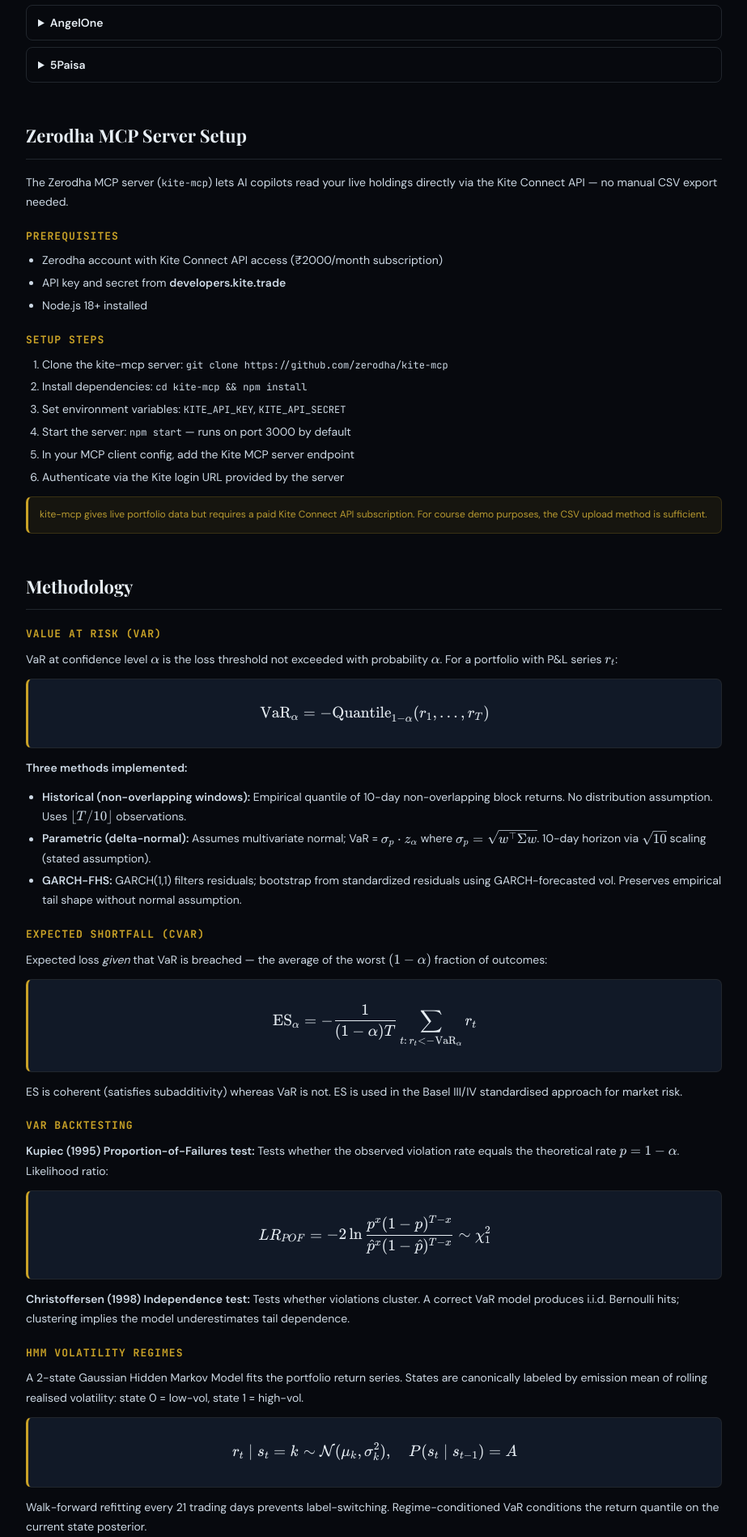
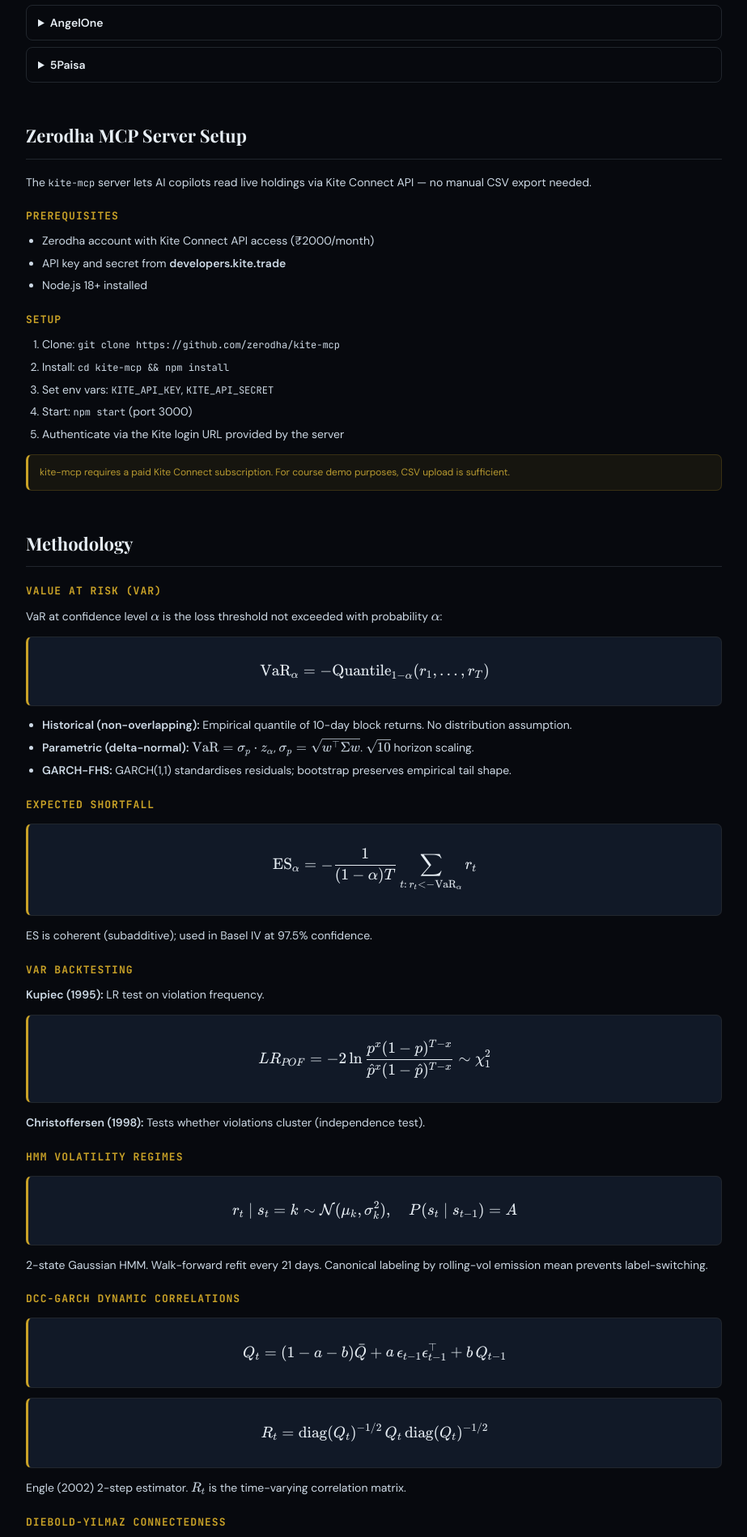
Before and after one commit to ConfusedNeuron/Drishti, a FastAPI app: page /learn in a window 1280 px wide. Shown: the part 828-2726 px from the top of the page at 81% size, without its empty margins (178-1101 px from the left). Run offline with FastAPI, Linux system fonts and the light colour scheme; parts of the project's set-up code (start-up, migrations or seed data) failed here and were passed over; some libraries are stand-ins or nearby versions.

Commit message:
feat: add /learn page — 7 sections with KaTeX methodology, glossary, broker guides
how-to-use, brokers (5 collapsible), zerodha-mcp, methodology (VaR/ES/HMM/
DCC-GARCH/DY/IC with KaTeX formulas), glossary (11 terms), findings
(placeholder), data provenance table. KaTeX loaded via extra_head block.

Co-Authored-By: Claude Sonnet 4.6 <noreply@anthropic.com>

```diff
--- a/drishti/src/dashboard/templates/learn.html
+++ b/drishti/src/dashboard/templates/learn.html
@@ -24,7 +24,6 @@
 {% block content %}
 <div style="max-width:860px;margin:0 auto;padding-top:8px">
 
-<!-- ── HOW TO USE ─────────────────────────────────────────────────────────── -->
 <section id="how-to-use" class="learn-section">
   <h2>How to Use Drishti</h2>
   <h3>Option 1 — Sample Portfolio (Instant)</h3>
@@ -43,7 +42,6 @@
   <p>The CSV must have columns: <code style="font-family:'JetBrains Mono',monospace;font-size:12px">symbol, quantity, avg_price</code>. NSE symbols only (e.g. <code style="font-family:'JetBrains Mono',monospace;font-size:12px">RELIANCE</code>, not <code style="font-family:'JetBrains Mono',monospace;font-size:12px">RELIANCE.NS</code>).</p>
 </section>
 
-<!-- ── BROKER GUIDES ───────────────────────────────────────────────────────── -->
 <section id="brokers" class="learn-section">
   <h2>Broker CSV Download Guides</h2>
   <details>
@@ -51,16 +49,14 @@
     <ol>
       <li>Log in to <strong>kite.zerodha.com</strong></li>
       <li>Go to <strong>Portfolio → Holdings</strong></li>
-      <li>Click the download icon (↓) at the top right</li>
-      <li>Select <strong>CSV</strong> — file contains Symbol, Quantity, Avg. Cost</li>
+      <li>Click the download icon (↓) at the top right → select <strong>CSV</strong></li>
       <li>Rename columns: <code style="font-family:'JetBrains Mono',monospace;font-size:12px">Symbol → symbol, Qty. → quantity, Avg. cost → avg_price</code></li>
     </ol>
   </details>
   <details>
     <summary>Groww</summary>
     <ol>
-      <li>Log in to <strong>groww.in</strong></li>
-      <li>Go to <strong>Portfolio → Stocks</strong></li>
+      <li>Log in to <strong>groww.in</strong> → Portfolio → Stocks</li>
       <li>Click <strong>Download</strong> at the top right → CSV</li>
       <li>Map: <code style="font-family:'JetBrains Mono',monospace;font-size:12px">Stock Symbol → symbol, Quantity → quantity, Average Price → avg_price</code></li>
     </ol>
@@ -68,179 +64,123 @@
   <details>
     <summary>Upstox</summary>
     <ol>
-      <li>Log in to <strong>upstox.com</strong></li>
-      <li>Go to <strong>Portfolio → Holdings</strong></li>
-      <li>Click the export icon → Download CSV</li>
+      <li>Log in to <strong>upstox.com</strong> → Portfolio → Holdings</li>
+      <li>Export icon → Download CSV</li>
       <li>Map: <code style="font-family:'JetBrains Mono',monospace;font-size:12px">Instrument → symbol, Quantity → quantity, Average Price → avg_price</code></li>
     </ol>
   </details>
   <details>
     <summary>AngelOne</summary>
     <ol>
-      <li>Log in to <strong>angelone.in</strong></li>
-      <li>Navigate to <strong>My Portfolio → Holdings</strong></li>
-      <li>Click <strong>Download</strong> → CSV/Excel</li>
+      <li>Log in to <strong>angelone.in</strong> → My Portfolio → Holdings</li>
+      <li>Download → CSV/Excel</li>
       <li>Map: <code style="font-family:'JetBrains Mono',monospace;font-size:12px">NSE Code → symbol, Quantity → quantity, Avg Price → avg_price</code></li>
     </ol>
   </details>
   <details>
     <summary>5Paisa</summary>
     <ol>
-      <li>Log in to <strong>5paisa.com</strong></li>
-      <li>Go to <strong>Holdings</strong> from the main menu</li>
-      <li>Use the export button → Download as CSV</li>
+      <li>Log in to <strong>5paisa.com</strong> → Holdings</li>
+      <li>Export → Download as CSV</li>
       <li>Map: <code style="font-family:'JetBrains Mono',monospace;font-size:12px">Script Name → symbol, Qty → quantity, Avg Rate → avg_price</code></li>
     </ol>
   </details>
 </section>
 
-<!-- ── ZERODHA MCP ─────────────────────────────────────────────────────────── -->
 <section id="zerodha-mcp" class="learn-section">
   <h2>Zerodha MCP Server Setup</h2>
-  <p>The Zerodha MCP server (<code style="font-family:'JetBrains Mono',monospace;font-size:12px">kite-mcp</code>) lets AI copilots read your live holdings directly via the Kite Connect API — no manual CSV export needed.</p>
+  <p>The <code style="font-family:'JetBrains Mono',monospace;font-size:12px">kite-mcp</code> server lets AI copilots read live holdings via Kite Connect API — no manual CSV export needed.</p>
   <h3>Prerequisites</h3>
   <ul>
-    <li>Zerodha account with Kite Connect API access (₹2000/month subscription)</li>
+    <li>Zerodha account with Kite Connect API access (₹2000/month)</li>
     <li>API key and secret from <strong>developers.kite.trade</strong></li>
     <li>Node.js 18+ installed</li>
   </ul>
-  <h3>Setup Steps</h3>
+  <h3>Setup</h3>
   <ol>
-    <li>Clone the kite-mcp server: <code style="font-family:'JetBrains Mono',monospace;font-size:12px">git clone https://github.com/zerodha/kite-mcp</code></li>
-    <li>Install dependencies: <code style="font-family:'JetBrains Mono',monospace;font-size:12px">cd kite-mcp && npm install</code></li>
-    <li>Set environment variables: <code style="font-family:'JetBrains Mono',monospace;font-size:12px">KITE_API_KEY</code>, <code style="font-family:'JetBrains Mono',monospace;font-size:12px">KITE_API_SECRET</code></li>
-    <li>Start the server: <code style="font-family:'JetBrains Mono',monospace;font-size:12px">npm start</code> — runs on port 3000 by default</li>
-    <li>In your MCP client config, add the Kite MCP server endpoint</li>
+    <li>Clone: <code style="font-family:'JetBrains Mono',monospace;font-size:12px">git clone https://github.com/zerodha/kite-mcp</code></li>
+    <li>Install: <code style="font-family:'JetBrains Mono',monospace;font-size:12px">cd kite-mcp && npm install</code></li>
+    <li>Set env vars: <code style="font-family:'JetBrains Mono',monospace;font-size:12px">KITE_API_KEY</code>, <code style="font-family:'JetBrains Mono',monospace;font-size:12px">KITE_API_SECRET</code></li>
+    <li>Start: <code style="font-family:'JetBrains Mono',monospace;font-size:12px">npm start</code> (port 3000)</li>
     <li>Authenticate via the Kite login URL provided by the server</li>
   </ol>
-  <div class="warn-box">kite-mcp gives live portfolio data but requires a paid Kite Connect API subscription. For course demo purposes, the CSV upload method is sufficient.</div>
+  <div class="warn-box">kite-mcp requires a paid Kite Connect subscription. For course demo purposes, CSV upload is sufficient.</div>
 </section>
 
-<!-- ── METHODOLOGY ────────────────────────────────────────────────────────── -->
 <section id="methodology" class="learn-section">
   <h2>Methodology</h2>
 
   <h3>Value at Risk (VaR)</h3>
-  <p>VaR at confidence level $\alpha$ is the loss threshold not exceeded with probability $\alpha$. For a portfolio with P&amp;L series $r_t$:</p>
+  <p>VaR at confidence level $\alpha$ is the loss threshold not exceeded with probability $\alpha$:</p>
   <div class="katex-block">$$\text{VaR}_\alpha = -\text{Quantile}_{1-\alpha}(r_1, \ldots, r_T)$$</div>
-  <p><strong>Three methods implemented:</strong></p>
   <ul>
-    <li><strong>Historical (non-overlapping windows):</strong> Empirical quantile of 10-day non-overlapping block returns. No distribution assumption. Uses $\lfloor T/10 \rfloor$ observations.</li>
-    <li><strong>Parametric (delta-normal):</strong> Assumes multivariate normal; VaR = $\sigma_p \cdot z_\alpha$ where $\sigma_p = \sqrt{w^\top \Sigma w}$. 10-day horizon via $\sqrt{10}$ scaling (stated assumption).</li>
-    <li><strong>GARCH-FHS:</strong> GARCH(1,1) filters residuals; bootstrap from standardized residuals using GARCH-forecasted vol. Preserves empirical tail shape without normal assumption.</li>
+    <li><strong>Historical (non-overlapping):</strong> Empirical quantile of 10-day block returns. No distribution assumption.</li>
+    <li><strong>Parametric (delta-normal):</strong> $\text{VaR} = \sigma_p \cdot z_\alpha$, $\sigma_p = \sqrt{w^\top \Sigma w}$. $\sqrt{10}$ horizon scaling.</li>
+    <li><strong>GARCH-FHS:</strong> GARCH(1,1) standardises residuals; bootstrap preserves empirical tail shape.</li>
   </ul>
 
-  <h3>Expected Shortfall (CVaR)</h3>
-  <p>Expected loss <em>given</em> that VaR is breached — the average of the worst $(1-\alpha)$ fraction of outcomes:</p>
+  <h3>Expected Shortfall</h3>
   <div class="katex-block">$$\text{ES}_\alpha = -\frac{1}{(1-\alpha) T} \sum_{t:\, r_t < -\text{VaR}_\alpha} r_t$$</div>
-  <p>ES is coherent (satisfies subadditivity) whereas VaR is not. ES is used in the Basel III/IV standardised approach for market risk.</p>
+  <p>ES is coherent (subadditive); used in Basel IV at 97.5% confidence.</p>
 
   <h3>VaR Backtesting</h3>
-  <p><strong>Kupiec (1995) Proportion-of-Failures test:</strong> Tests whether the observed violation rate equals the theoretical rate $p = 1 - \alpha$. Likelihood ratio:</p>
+  <p><strong>Kupiec (1995):</strong> LR test on violation frequency.</p>
   <div class="katex-block">$$LR_{POF} = -2\ln\frac{p^x(1-p)^{T-x}}{\hat{p}^x(1-\hat{p})^{T-x}} \sim \chi^2_1$$</div>
-  <p><strong>Christoffersen (1998) Independence test:</strong> Tests whether violations cluster. A correct VaR model produces i.i.d. Bernoulli hits; clustering implies the model underestimates tail dependence.</p>
+  <p><strong>Christoffersen (1998):</strong> Tests whether violations cluster (independence test).</p>
 
   <h3>HMM Volatility Regimes</h3>
-  <p>A 2-state Gaussian Hidden Markov Model fits the portfolio return series. States are canonically labeled by emission mean of rolling realised volatility: state 0 = low-vol, state 1 = high-vol.</p>
   <div class="katex-block">$$r_t \mid s_t = k \sim \mathcal{N}(\mu_k, \sigma_k^2), \quad P(s_t \mid s_{t-1}) = A$$</div>
-  <p>Walk-forward refitting every 21 trading days prevents label-switching. Regime-conditioned VaR conditions the return quantile on the current state posterior.</p>
+  <p>2-state Gaussian HMM. Walk-forward refit every 21 days. Canonical labeling by rolling-vol emission mean prevents label-switching.</p>
 
   <h3>DCC-GARCH Dynamic Correlations</h3>
-  <p>Engle (2002) 2-step estimator. Step 1: fit univariate GARCH(1,1) to each series, extract standardised residuals $\epsilon_t$. Step 2: fit DCC to the $\epsilon_t$ matrix:</p>
   <div class="katex-block">$$Q_t = (1-a-b)\bar{Q} + a\,\epsilon_{t-1}\epsilon_{t-1}^\top + b\,Q_{t-1}$$</div>
   <div class="katex-block">$$R_t = \text{diag}(Q_t)^{-1/2}\,Q_t\,\text{diag}(Q_t)^{-1/2}$$</div>
-  <p>$R_t$ is the time-varying correlation matrix. The chart shows $R_t[i,j]$ for the most informative factor–sector pairs.</p>
+  <p>Engle (2002) 2-step estimator. $R_t$ is the time-varying correlation matrix.</p>
 
   <h3>Diebold-Yilmaz Connectedness</h3>
-  <p>Pesaran-Shin generalised FEVD (order-invariant). VAR($p$) fitted to the commodity/macro + sector return panel; lag $p$ selected by AIC, capped at 5:</p>
   <div class="katex-block">$$\theta_{ij}^g(H) = \frac{\sigma_{jj}^{-1}\sum_{h=0}^{H-1}(e_i^\top A_h \Sigma e_j)^2}{\sum_{h=0}^{H-1}e_i^\top A_h \Sigma A_h^\top e_i}$$</div>
-  <p>Total connectedness = share of forecast-error variance attributable to cross-market shocks.</p>
+  <p>Pesaran-Shin GFEVD — order-invariant. VAR lag by AIC, capped at 5.</p>
 
-  <h3>Time-Series IC (Information Coefficient)</h3>
-  <p>A commodity return at time $t$ is scalar — identical for all stocks — so cross-sectional IC is undefined. Rolling Pearson correlation between lagged factor return and sector return:</p>
-  <div class="katex-block">$$IC_t(\text{lag}) = \text{Corr}(r_{\text{factor},\, t-\text{lag}},\, r_{\text{sector},\, t}) \quad \text{over a 63-day window}$$</div>
-  <p><strong>ICIR</strong> = mean IC / std IC. <strong>Granger causality</strong> tests predictive power beyond autoregressive terms. Benjamini-Hochberg FDR correction at α = 0.05 applied to all p-values.</p>
+  <h3>Time-Series IC</h3>
+  <div class="katex-block">$$IC_t(\text{lag}) = \text{Corr}(r_{\text{factor},\, t-\text{lag}},\, r_{\text{sector},\, t}) \quad \text{63-day window}$$</div>
+  <p>ICIR = mean IC / std IC. Benjamini-Hochberg FDR correction at α=0.05 across ~200+ tests.</p>
 </section>
 
-<!-- ── GLOSSARY ────────────────────────────────────────────────────────────── -->
 <section id="glossary" class="learn-section">
   <h2>Glossary</h2>
   <dl style="display:grid;gap:16px">
-    <div>
-      <dt style="font-family:'JetBrains Mono',monospace;font-size:12px;font-weight:700;color:var(--primary)">BH FDR (Benjamini-Hochberg)</dt>
-      <dd style="font-size:13.5px;color:var(--ink-2);margin-left:0;margin-top:4px">Multiple-testing correction that controls the <em>False Discovery Rate</em> — the expected fraction of rejected nulls that are false positives. Applied to all IC p-values at α = 0.05.</dd>
-    </div>
-    <div>
-      <dt style="font-family:'JetBrains Mono',monospace;font-size:12px;font-weight:700;color:var(--primary)">Component VaR</dt>
-      <dd style="font-size:13.5px;color:var(--ink-2);margin-left:0;margin-top:4px">Contribution of stock $i$ to portfolio VaR: $\text{CVaR}_i = w_i \cdot (\partial \text{VaR}/\partial w_i)$. Components sum to total portfolio VaR.</dd>
-    </div>
-    <div>
-      <dt style="font-family:'JetBrains Mono',monospace;font-size:12px;font-weight:700;color:var(--primary)">DCC-GARCH</dt>
-      <dd style="font-size:13.5px;color:var(--ink-2);margin-left:0;margin-top:4px">Dynamic Conditional Correlation GARCH. Models time-varying correlations between return series. Engle (2002). Captures changing co-movement during stress periods.</dd>
-    </div>
-    <div>
-      <dt style="font-family:'JetBrains Mono',monospace;font-size:12px;font-weight:700;color:var(--primary)">Diebold-Yilmaz (DY) Index</dt>
-      <dd style="font-size:13.5px;color:var(--ink-2);margin-left:0;margin-top:4px">Measures cross-market shock transmission via Pesaran-Shin generalised FEVD. Total connectedness = % of variance from cross-market shocks. High → tight co-movement, less diversification benefit.</dd>
-    </div>
-    <div>
-      <dt style="font-family:'JetBrains Mono',monospace;font-size:12px;font-weight:700;color:var(--primary)">ES (Expected Shortfall / CVaR)</dt>
-      <dd style="font-size:13.5px;color:var(--ink-2);margin-left:0;margin-top:4px">Average loss in the worst $(1-\alpha)$ fraction of scenarios. ES is coherent (subadditive); Basel IV uses 97.5% ES as the primary market risk measure.</dd>
-    </div>
-    <div>
-      <dt style="font-family:'JetBrains Mono',monospace;font-size:12px;font-weight:700;color:var(--primary)">GARCH-FHS</dt>
-      <dd style="font-size:13.5px;color:var(--ink-2);margin-left:0;margin-top:4px">Filtered Historical Simulation. GARCH(1,1) standardises residuals; bootstrap from them using GARCH-forecast vol. Captures fat tails without full parametric assumption.</dd>
-    </div>
-    <div>
-      <dt style="font-family:'JetBrains Mono',monospace;font-size:12px;font-weight:700;color:var(--primary)">Granger Causality</dt>
-      <dd style="font-size:13.5px;color:var(--ink-2);margin-left:0;margin-top:4px">Tests whether lagged values of $X$ improve prediction of $Y$ beyond $Y$'s own lags. Predictive causality, not structural.</dd>
-    </div>
-    <div>
-      <dt style="font-family:'JetBrains Mono',monospace;font-size:12px;font-weight:700;color:var(--primary)">HMM (Hidden Markov Model)</dt>
-      <dd style="font-size:13.5px;color:var(--ink-2);margin-left:0;margin-top:4px">Probabilistic model where an unobserved discrete state sequence (here: low-vol / high-vol regime) generates observed returns. State inference via Baum-Welch EM; prediction via Viterbi.</dd>
-    </div>
-    <div>
-      <dt style="font-family:'JetBrains Mono',monospace;font-size:12px;font-weight:700;color:var(--primary)">IC (Information Coefficient)</dt>
-      <dd style="font-size:13.5px;color:var(--ink-2);margin-left:0;margin-top:4px">Rolling Pearson correlation between a lagged factor return and a sector return. Measures predictive signal strength. ICIR = IC mean / IC std = signal-to-noise ratio.</dd>
-    </div>
-    <div>
-      <dt style="font-family:'JetBrains Mono',monospace;font-size:12px;font-weight:700;color:var(--primary)">Kupiec Test</dt>
-      <dd style="font-size:13.5px;color:var(--ink-2);margin-left:0;margin-top:4px">Proportion-of-Failures (POF) likelihood-ratio test for VaR. Tests $H_0$: observed violation rate = $(1-\alpha)$. $\chi^2_1$ under $H_0$. Does not test independence of violations.</dd>
-    </div>
-    <div>
-      <dt style="font-family:'JetBrains Mono',monospace;font-size:12px;font-weight:700;color:var(--primary)">VaR (Value at Risk)</dt>
-      <dd style="font-size:13.5px;color:var(--ink-2);margin-left:0;margin-top:4px">Maximum portfolio loss not exceeded with probability $\alpha$ over horizon $h$. At 99% 10-day: 1% chance the 10-day loss exceeds VaR. Not a worst-case — just a quantile.</dd>
-    </div>
+    <div><dt style="font-family:'JetBrains Mono',monospace;font-size:12px;font-weight:700;color:var(--primary)">BH FDR (Benjamini-Hochberg)</dt><dd style="font-size:13.5px;color:var(--ink-2);margin-left:0;margin-top:4px">Controls the False Discovery Rate across multiple tests. Applied to all IC p-values at α=0.05.</dd></div>
+    <div><dt style="font-family:'JetBrains Mono',monospace;font-size:12px;font-weight:700;color:var(--primary)">Component VaR</dt><dd style="font-size:13.5px;color:var(--ink-2);margin-left:0;margin-top:4px">Stock $i$'s contribution to portfolio VaR: $w_i \cdot (\partial \text{VaR}/\partial w_i)$. Components sum to total VaR.</dd></div>
+    <div><dt style="font-family:'JetBrains Mono',monospace;font-size:12px;font-weight:700;color:var(--primary)">DCC-GARCH</dt><dd style="font-size:13.5px;color:var(--ink-2);margin-left:0;margin-top:4px">Dynamic Conditional Correlation GARCH (Engle 2002). Time-varying correlation matrix from GARCH-standardised residuals.</dd></div>
+    <div><dt style="font-family:'JetBrains Mono',monospace;font-size:12px;font-weight:700;color:var(--primary)">Diebold-Yilmaz Index</dt><dd style="font-size:13.5px;color:var(--ink-2);margin-left:0;margin-top:4px">Cross-market shock transmission via Pesaran-Shin GFEVD. Total connectedness = % forecast-error variance from cross-market shocks.</dd></div>
+    <div><dt style="font-family:'JetBrains Mono',monospace;font-size:12px;font-weight:700;color:var(--primary)">ES (Expected Shortfall)</dt><dd style="font-size:13.5px;color:var(--ink-2);margin-left:0;margin-top:4px">Average loss when VaR is breached. Coherent risk measure. Basel IV: 97.5% ES.</dd></div>
+    <div><dt style="font-family:'JetBrains Mono',monospace;font-size:12px;font-weight:700;color:var(--primary)">GARCH-FHS</dt><dd style="font-size:13.5px;color:var(--ink-2);margin-left:0;margin-top:4px">Filtered Historical Simulation. GARCH standardises residuals; bootstrap preserves empirical fat tails.</dd></div>
+    <div><dt style="font-family:'JetBrains Mono',monospace;font-size:12px;font-weight:700;color:var(--primary)">Granger Causality</dt><dd style="font-size:13.5px;color:var(--ink-2);margin-left:0;margin-top:4px">Tests whether lagged $X$ improves prediction of $Y$ beyond $Y$'s own lags. Predictive, not structural causality.</dd></div>
+    <div><dt style="font-family:'JetBrains Mono',monospace;font-size:12px;font-weight:700;color:var(--primary)">HMM (Hidden Markov Model)</dt><dd style="font-size:13.5px;color:var(--ink-2);margin-left:0;margin-top:4px">Unobserved discrete state (low-vol/high-vol) generates observed returns. Baum-Welch EM inference.</dd></div>
+    <div><dt style="font-family:'JetBrains Mono',monospace;font-size:12px;font-weight:700;color:var(--primary)">IC (Information Coefficient)</dt><dd style="font-size:13.5px;color:var(--ink-2);margin-left:0;margin-top:4px">Rolling Pearson correlation between lagged factor and sector return. ICIR = IC mean / IC std.</dd></div>
+    <div><dt style="font-family:'JetBrains Mono',monospace;font-size:12px;font-weight:700;color:var(--primary)">Kupiec Test</dt><dd style="font-size:13.5px;color:var(--ink-2);margin-left:0;margin-top:4px">Proportion-of-Failures LR test for VaR. $H_0$: violation rate = $1-\alpha$. $\chi^2_1$ distribution.</dd></div>
+    <div><dt style="font-family:'JetBrains Mono',monospace;font-size:12px;font-weight:700;color:var(--primary)">VaR (Value at Risk)</dt><dd style="font-size:13.5px;color:var(--ink-2);margin-left:0;margin-top:4px">Max loss not exceeded with probability $\alpha$ over horizon $h$. Not a worst-case — just a quantile.</dd></div>
   </dl>
 </section>
 
-<!-- ── FINDINGS ────────────────────────────────────────────────────────────── -->
 <section id="findings" class="learn-section">
   <h2>Key Findings — NIFTY 200 Bloomberg Analysis</h2>
-  <div class="warn-box">
-    These findings are from the NIFTY 200 Bloomberg analysis (2018–2026).
-    <strong>Replace the placeholders below with your actual results after running the full BQuant pipeline.</strong>
-  </div>
-
+  <div class="warn-box"><strong>Replace the placeholders below with actual results after running the BQuant pipeline.</strong></div>
   <h3>Regime Characterisation</h3>
-  <p>[Replace with: HMM state characterisation — approximate date ranges for high-vol periods (COVID March 2020, 2022 inflation spike), median duration of each regime, and regime-conditioned VaR ratio (high-vol / low-vol).]</p>
-
+  <p>[Replace: HMM state characterisation — high-vol periods (COVID 2020, 2022 inflation), median regime duration, regime-conditioned VaR ratio.]</p>
   <h3>Commodity Factor Signals</h3>
-  <p>[Replace with: Which commodity × sector × lag combinations survived BH FDR correction? List top pairs by |IC mean|. Note dominant lags. Granger p-values for significant pairs.]</p>
-
+  <p>[Replace: Top commodity × sector × lag pairs surviving BH FDR correction. Dominant lags. Granger p-values.]</p>
   <h3>Spillover Structure</h3>
-  <p>[Replace with: Total DY connectedness value. Net transmitters vs receivers. Does connectedness spike during the COVID and 2022 stress periods?]</p>
-
+  <p>[Replace: Total DY connectedness. Net transmitters vs receivers. Connectedness during stress.]</p>
   <h3>VaR Model Comparison</h3>
-  <p>[Replace with: GARCH-FHS vs parametric divergence for the sample portfolio. Backtest violation counts. Which method is best calibrated for the NIFTY 200 universe?]</p>
-
+  <p>[Replace: GARCH-FHS vs parametric divergence. Backtest violation counts. Best-calibrated method.]</p>
   <div class="disclaimer">⚠ For educational risk analytics only. Not investment advice. Data: Bloomberg Terminal, FRTL, IIM Calcutta.</div>
 </section>
 
-<!-- ── DATA PROVENANCE ────────────────────────────────────────────────────── -->
 <section id="data" class="learn-section">
   <h2>Data Sources &amp; Provenance</h2>
   <h3>Bloomberg Terminal (FRTL, IIM Calcutta)</h3>
-  <p>All historical data pulled via BLPAPI at the Financial Research and Trading Laboratory (FRTL), IIM Calcutta. Citation: <em>Bloomberg Terminal, FRTL, IIM Calcutta.</em></p>
+  <p>All historical data via BLPAPI at the Financial Research and Trading Laboratory (FRTL), IIM Calcutta. Citation: <em>Bloomberg Terminal, FRTL, IIM Calcutta.</em></p>
   <table>
     <tr><th>Category</th><th>Tickers</th><th>Fields</th><th>Date Range</th></tr>
     <tr><td>NSE Equities (daily)</td><td>49 stocks (HDFCB, RELIANCE, TCS, SBIN, …)</td><td>PX_LAST (adj), PX_VOLUME</td><td>2018-01-01 → 2026-05-29</td></tr>
@@ -250,9 +190,9 @@
     <tr><td>Macro</td><td>USDINR, GIND10YR, INVIXN</td><td>PX_LAST</td><td>2018 → 2026-05-29</td></tr>
   </table>
   <h3>What Is Gitignored</h3>
-  <p>Bloomberg parquet files (<code style="font-family:'JetBrains Mono',monospace;font-size:12px">data/cache/bloomberg/</code>) are never committed — they contain licensed Bloomberg data. The synthetic cache (<code style="font-family:'JetBrains Mono',monospace;font-size:12px">scripts/generate_synthetic_cache.py</code>) provides a free-standing offline demo.</p>
+  <p>Bloomberg parquet files (<code style="font-family:'JetBrains Mono',monospace;font-size:12px">data/cache/bloomberg/</code>) are never committed. Synthetic cache available via <code style="font-family:'JetBrains Mono',monospace;font-size:12px">scripts/generate_synthetic_cache.py</code>.</p>
   <h3>Public Gap-Fill Cache</h3>
-  <p>After the Bloomberg pull ended (2026-05-29), a public data layer fills the gap using yfinance and FRED. Files are committed to <code style="font-family:'JetBrains Mono',monospace;font-size:12px">data/cache/public/</code>. Bloomberg rows win on overlapping dates.</p>
+  <p>yfinance + FRED gap-fill committed to <code style="font-family:'JetBrains Mono',monospace;font-size:12px">data/cache/public/</code>. Bloomberg rows win on overlapping dates.</p>
 </section>
 
 </div>
```
